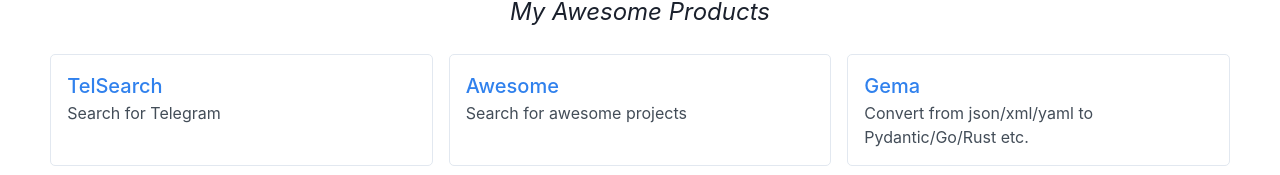
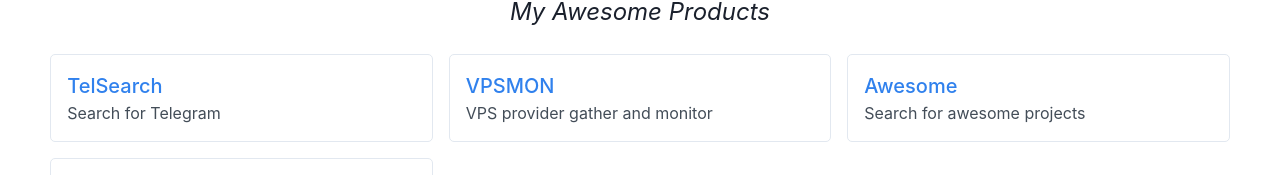
Before and after one commit to long2ice/homepage, a React (Create React App) app: page / in a window 1280 px wide. Shown: the part 319-494 px from the top of the page. Built offline with nearby package versions, Linux system fonts and the light colour scheme.

Commit message:
✨ feat: add VPSMON

```diff
--- a/src/projects.tsx
+++ b/src/projects.tsx
@@ -67,6 +67,11 @@ function Projects(props: Record<string, any>) {
       link: "https://telsearch.long2ice.io",
     },
     {
+      title: "VPSMON",
+      description: "VPS provider gather and monitor",
+      link: "https://vpsmon.long2ice.io",
+    },
+    {
       title: "Awesome",
       description: "Search for awesome projects",
       link: "https://awesome.long2ice.io",
```
